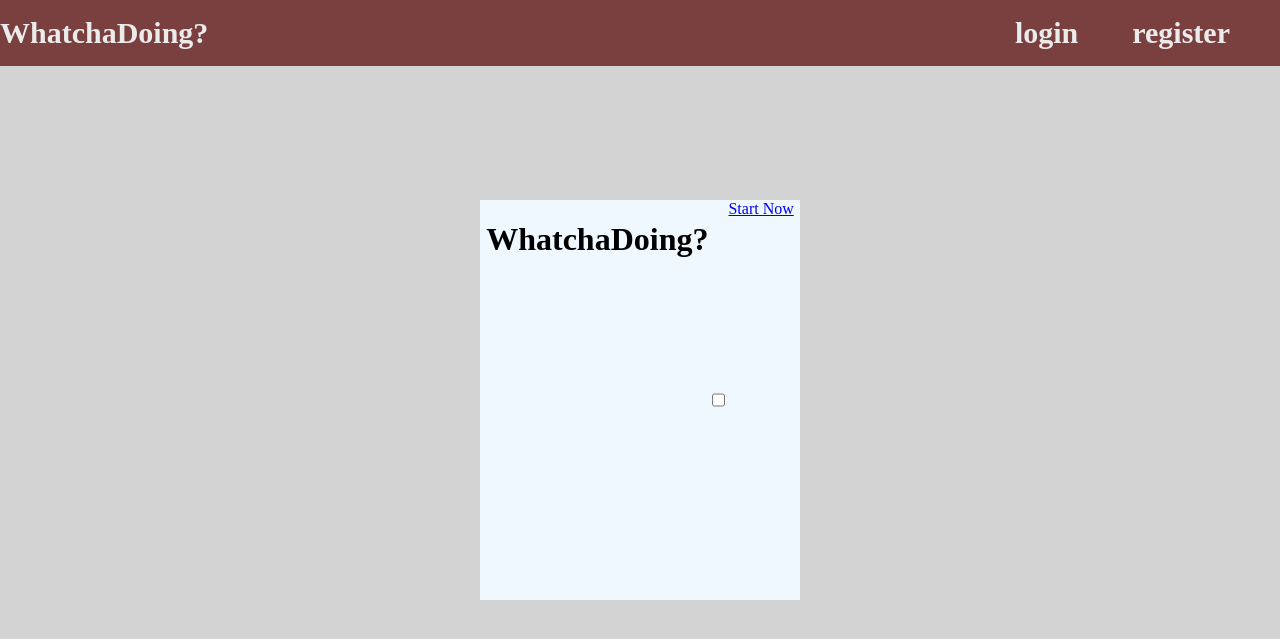
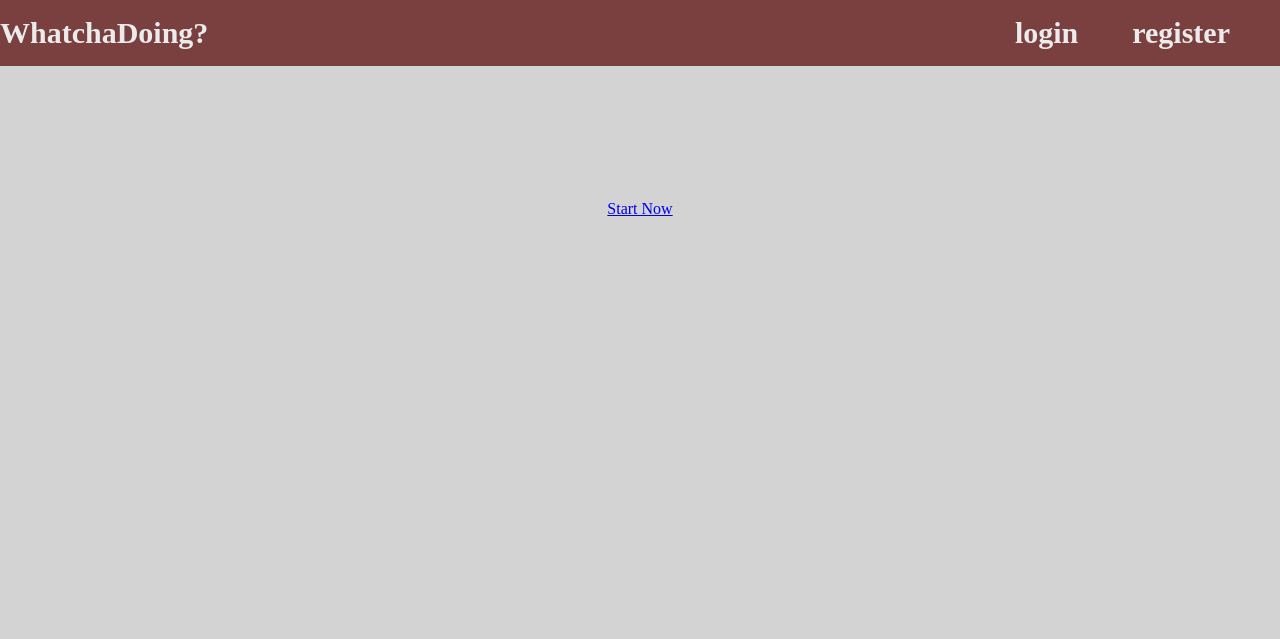
Before and after one commit to 0noor/FlaskSite, a Flask app: page / in a window 1280 px wide. Shown: the top 639 px of the page. Run offline with Flask 3, Linux system fonts and the light colour scheme.

Commit message:
Update home.html

```diff
--- a/PythonFlask/templates/home.html
+++ b/PythonFlask/templates/home.html
@@ -9,11 +9,9 @@
 <body>
     <header>{%include 'navbar.html'%}</header>
     <main>
-        <div id="paper">
-            <h1>WhatchaDoing?</h1>
-            <input type="checkbox" name="1" id="01">
-            <label for="01"><a href="/dashboard">Start Now</a></label>
-        </div>
+
+            <label for="01"><a href="/login">Start Now</a></label>
+
     </main>
 
 </body>
```
